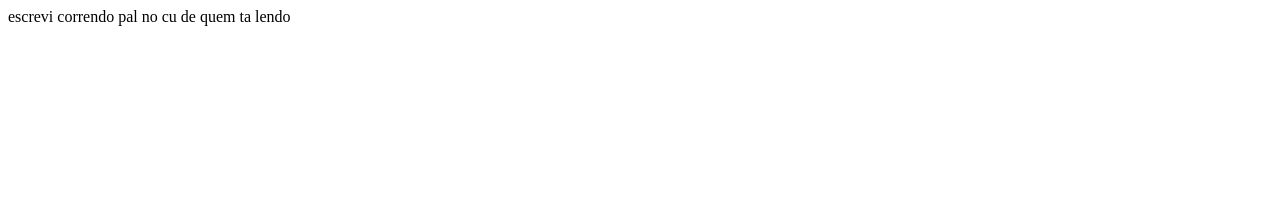
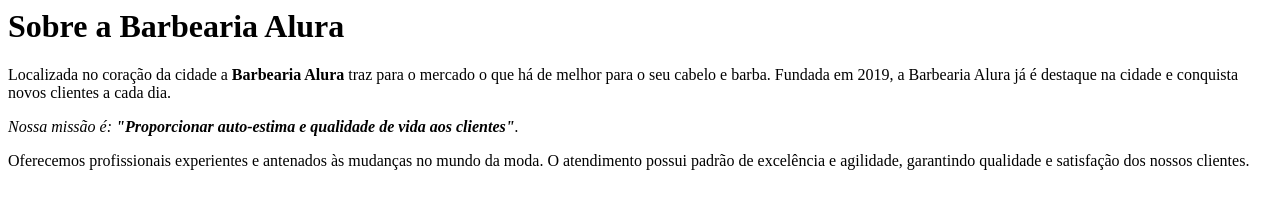
Before and after one commit to caiobrown/barbearia-alura, a plain HTML site: page index.html in a window 1280 px wide. Drawn offline with Linux system fonts and the light colour scheme.

Commit message:
Add files via upload

```diff
--- a/index.html
+++ b/index.html
@@ -1,13 +1,7 @@
-<!DOCTYPE html>
-<html lang="pt-br">
-<head>
-    <meta charset="UTF-8">
-    <meta http-equiv="X-UA-Compatible" content="IE=edge">
-    <meta name="viewport" content="width=device-width, initial-scale=1.0">
-    <title>barbearia alura</title>
-</head>
-<body>
-    escrevi correndo pal no cu de quem ta lendo
+<h1>Sobre a Barbearia Alura</h1>
 
-</body>
-</html>
+<p>Localizada no coração da cidade a <strong>Barbearia Alura</strong> traz para o mercado o que há de melhor para o seu cabelo e barba. Fundada em 2019, a Barbearia Alura já é destaque na cidade e conquista novos clientes a cada dia.<P/>
+
+<p><em>Nossa missão é:<strong> "Proporcionar auto-estima e qualidade de vida aos clientes"</strong>.</em></p>
+
+<p>Oferecemos profissionais experientes e antenados às mudanças no mundo da moda. O atendimento possui padrão de excelência e agilidade, garantindo qualidade e satisfação dos nossos clientes.</p>
```
